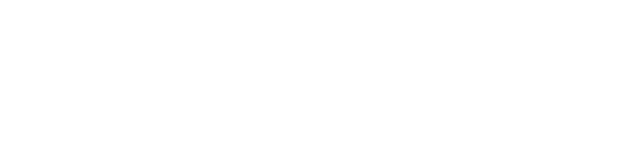
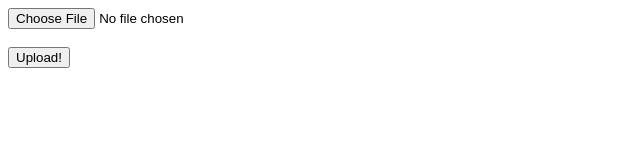
Before and after one commit to fishcharlie/ExpressFileUploadS3Example, a website: page views/index.html in a window 1280 px wide. Shown: the whole page, without its empty margins (0-640 px from the left). Drawn offline with Linux system fonts and the light colour scheme.

Commit message:
Adding basic HTML form for file upload

```diff
--- a/views/index.html
+++ b/views/index.html
@@ -6,5 +6,11 @@
 </head>
 <body>
 
+	<form ref="uploadForm" action="/upload" method="post" enctype="multipart/form-data">
+        <input type="file" name="sampleFile" />
+        <br><br>
+        <input type="submit" value="Upload!" />
+    </form>
+
 </body>
 </html>
```
Also changed, not shown: README.md.
